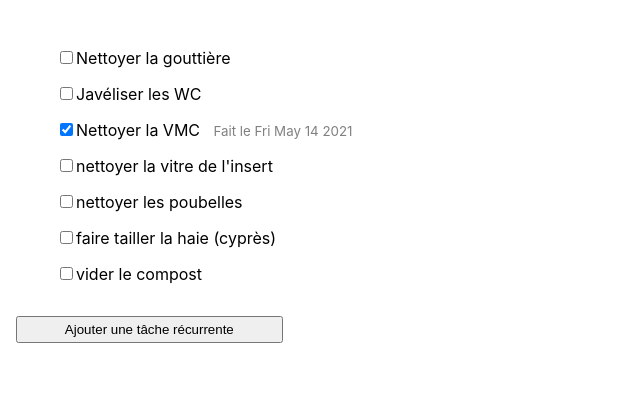
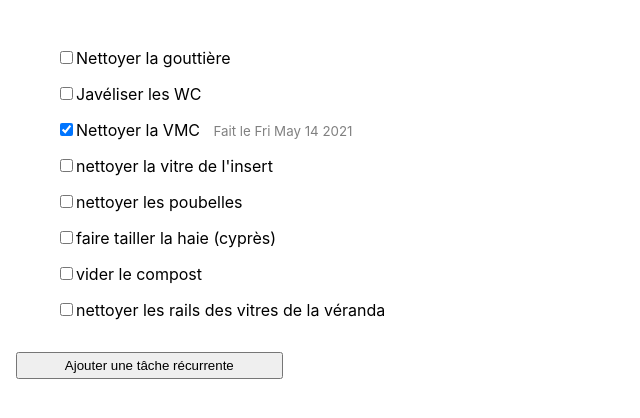
Before and after one commit to taichoup/yearly-to-do-app, a React (Create React App) app: page / in a window 1280 px wide. Shown: the top 418 px of the page, without its empty margins (0-640 px from the left). Built offline with nearby package versions, Linux system fonts and the light colour scheme.

Commit message:
add a task

```diff
--- a/src/components/App.tsx
+++ b/src/components/App.tsx
@@ -44,6 +44,10 @@ const toDosExampleSet: YearlyToDo[] = [
     displayName: 'vider le compost',
     done: false,
   },
+  {
+    displayName: 'nettoyer les rails des vitres de la véranda',
+    done: false,
+  }
 ];
 
 function App() {
```
